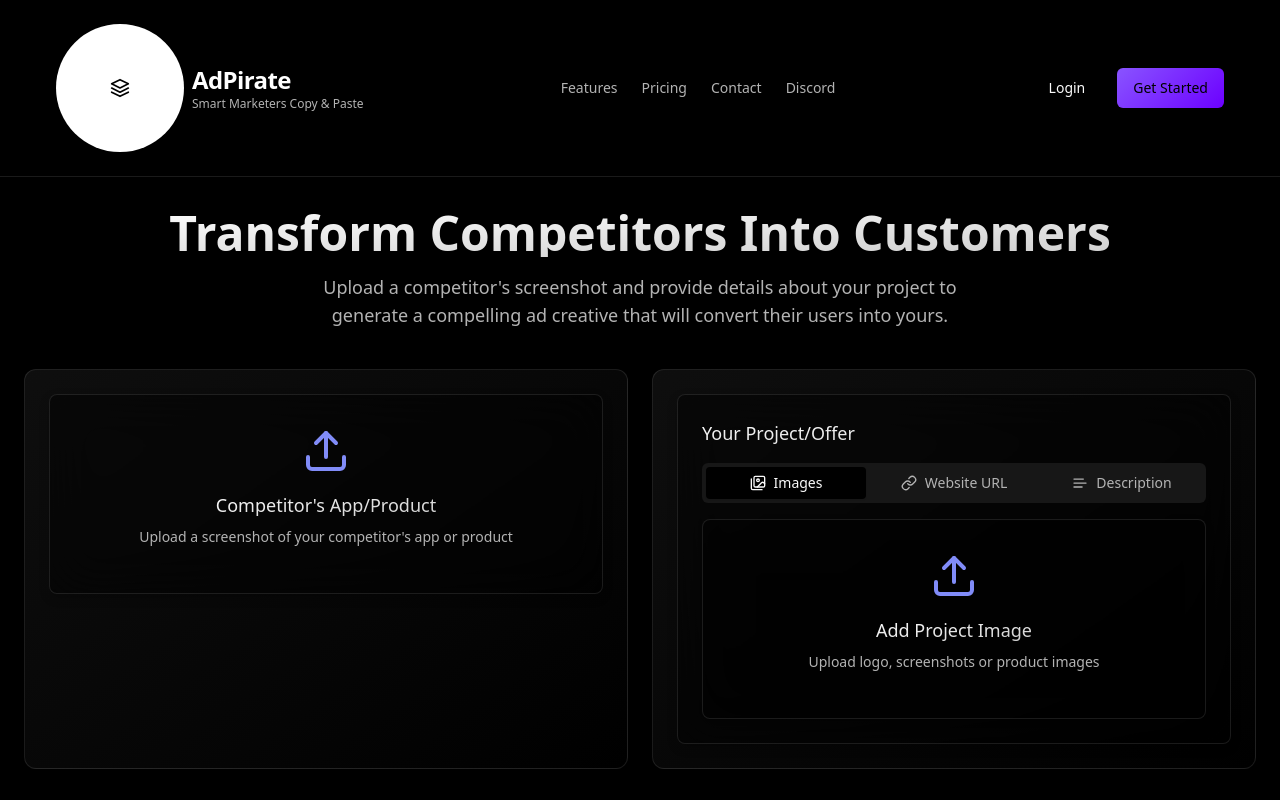
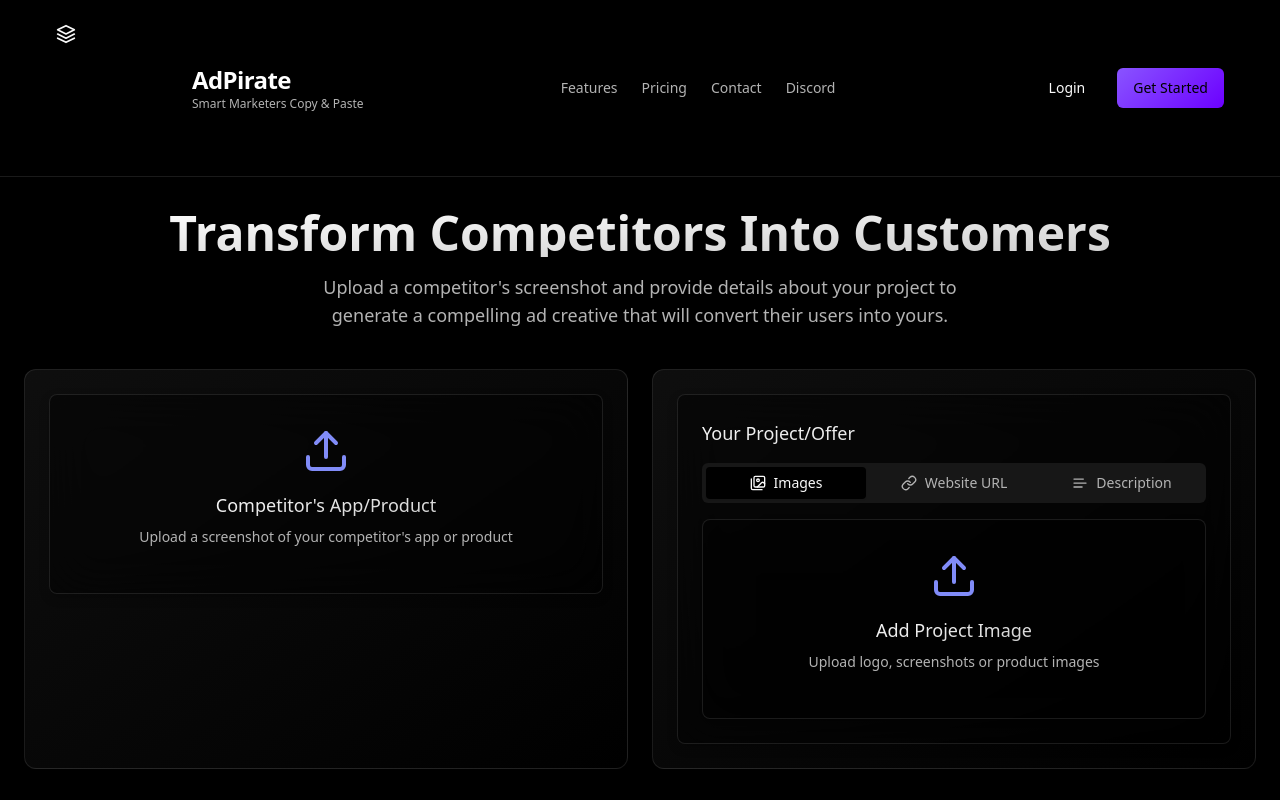
Before and after one commit to DeepWorkDevs/creative-competitor-craft, a React (Vite) app: page / in a window 1280 px wide. Shown: the top 800 px of the page. Built offline with nearby package versions, Linux system fonts and the light colour scheme.

Commit message:
Visual edit in Lovable
Edited UI in Lovable

```diff
--- a/src/components/AdPirateLogo.tsx
+++ b/src/components/AdPirateLogo.tsx
@@ -1,40 +1,29 @@
-
 import { motion } from "framer-motion";
-
 interface AdPirateLogoProps {
   className?: string;
   size?: number; // Add size prop
 }
-
 const AdPirateLogo = ({
   className = "",
   size = 40 // Default size
 }: AdPirateLogoProps) => {
-  return (
-    <motion.div
-      className={`flex items-center gap-2 ${className}`}
-      initial={{ opacity: 0 }}
-      animate={{ opacity: 1 }}
-      transition={{ duration: 0.5, delay: 0.2 }}
-    >
-      <motion.div
-        whileHover={{
-          rotate: [0, -10, 10, -10, 0]
-        }}
-        transition={{ duration: 0.5 }}
-        className={`flex items-center justify-center rounded-full bg-white text-black`}
-        style={{ width: `${size / 5}rem`, height: `${size / 5}rem` }}
-      >
-        <svg
-          xmlns="http://www.w3.org/2000/svg"
-          viewBox="0 0 24 24"
-          fill="none"
-          stroke="currentColor"
-          strokeWidth="2"
-          strokeLinecap="round"
-          strokeLinejoin="round"
-          className={`h-${size / 8} w-${size / 8}`}
-        >
+  return <motion.div className={`flex items-center gap-2 ${className}`} initial={{
+    opacity: 0
+  }} animate={{
+    opacity: 1
+  }} transition={{
+    duration: 0.5,
+    delay: 0.2
+  }}>
+      <motion.div whileHover={{
+      rotate: [0, -10, 10, -10, 0]
+    }} transition={{
+      duration: 0.5
+    }} style={{
+      width: `${size / 5}rem`,
+      height: `${size / 5}rem`
+    }} className="">
+        <svg xmlns="http://www.w3.org/2000/svg" viewBox="0 0 24 24" fill="none" stroke="currentColor" strokeWidth="2" strokeLinecap="round" strokeLinejoin="round" className={`h-${size / 8} w-${size / 8}`}>
           <path d="M12 2L2 7l10 5 10-5-10-5z" />
           <path d="M2 17l10 5 10-5M2 12l10 5 10-5" />
         </svg>
@@ -43,8 +32,6 @@ const AdPirateLogo = ({
         <span className="tracking-tight text-white font-extrabold text-2xl">AdPirate</span>
         <span className="text-xs text-muted-foreground text-left">Smart Marketers Copy &amp; Paste</span>
       </div>
-    </motion.div>
-  );
+    </motion.div>;
 };
-
 export default AdPirateLogo;
```
